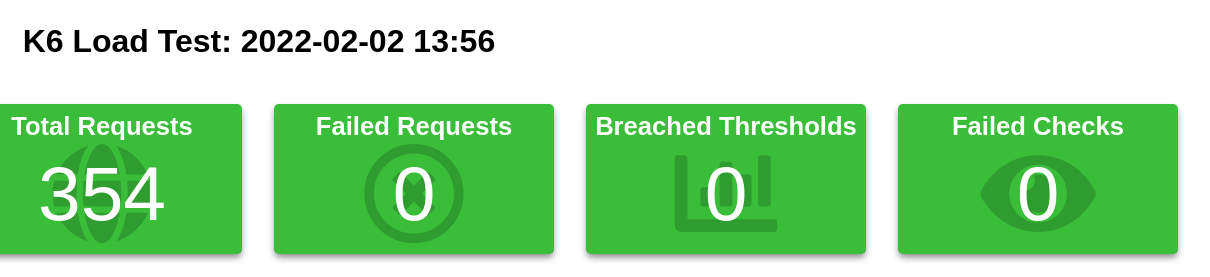
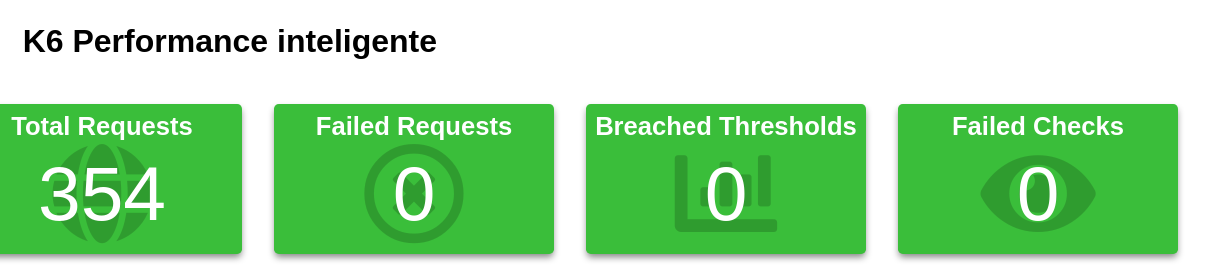
Before and after one commit to GustavoWiessenerC/performance-inteligente, a plain HTML site: page performance-inteligente.html in a window 1280 px wide. Shown: the top 277 px of the page, 70-1280 px from the left. Drawn offline with nearby package versions, Linux system fonts and the light colour scheme.

Commit message:
Retirando informativos de datas

```diff
--- a/performance-inteligente.html
+++ b/performance-inteligente.html
@@ -138,7 +138,7 @@
   <body>
     <h1>
       <svg style="vertical-align:middle" width="50" height="45" viewBox="0 0 50 45" fill="none" class="footer-module--logo--_lkxx"><path d="M31.968 34.681a2.007 2.007 0 002.011-2.003c0-1.106-.9-2.003-2.011-2.003a2.007 2.007 0 00-2.012 2.003c0 1.106.9 2.003 2.012 2.003z" fill="#7D64FF"></path><path d="M39.575 0L27.154 16.883 16.729 9.31 0 45h50L39.575 0zM23.663 37.17l-2.97-4.072v4.072h-2.751V22.038l2.75 1.989v7.66l3.659-5.014 2.086 1.51-3.071 4.21 3.486 4.776h-3.189v.001zm8.305.17c-2.586 0-4.681-2.088-4.681-4.662 0-1.025.332-1.972.896-2.743l4.695-6.435 2.086 1.51-2.239 3.07a4.667 4.667 0 013.924 4.6c0 2.572-2.095 4.66-4.681 4.66z" fill="#7D64FF"></path></svg>
-      &nbsp; K6 Load Test: 2022-02-02 13:56
+      &nbsp; K6 Performance inteligente
     </h1>
 
     <div class="row">
```
